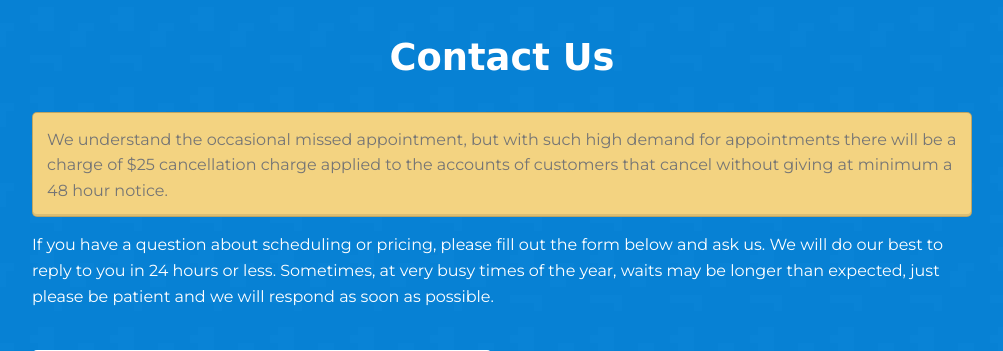
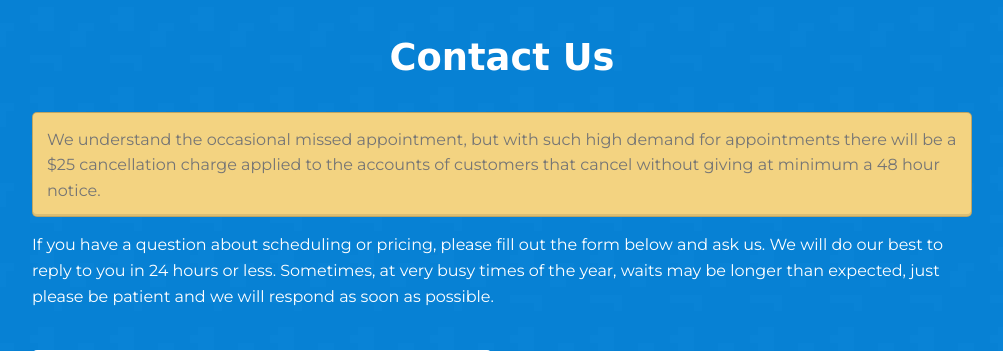
Before and after one commit to z1haze/happytailstoyougrooming, a PHP site: page /contact in a window 1280 px wide. Shown: the part 406-757 px from the top of the page, without its empty margins (138-1141 px from the left). Run offline with PHP 8.4, Linux system fonts and the light colour scheme; some libraries are stand-ins or nearby versions; some web fonts are replaced.

Commit message:
fuckin typo

```diff
--- a/contact.php
+++ b/contact.php
@@ -11,7 +11,7 @@
         <div class="small-16 columns">
           <h1 class="text-center title">Contact Us</h1>
             <div class="alert-box warning radius">
-                <p>We understand the occasional missed appointment, but with such high demand for appointments there will be a charge of $25 cancellation charge applied to the accounts of customers that cancel without giving at minimum a 48 hour notice.</p>
+                <p>We understand the occasional missed appointment, but with such high demand for appointments there will be a $25 cancellation charge applied to the accounts of customers that cancel without giving at minimum a 48 hour notice.</p>
             </div>
           <p>If you have a question about scheduling or pricing, please fill out the form below and ask us. We will do our best to reply to you in 24 hours or less. Sometimes, at very busy times of the year, waits may be longer than expected, just please be patient and we will respond as soon as possible.</p>
         </div>
```
